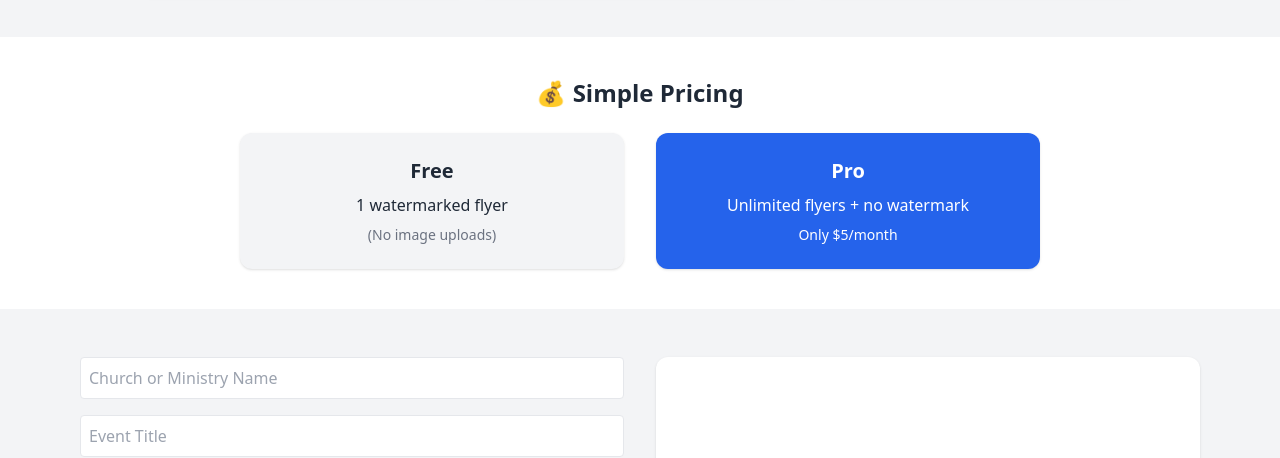
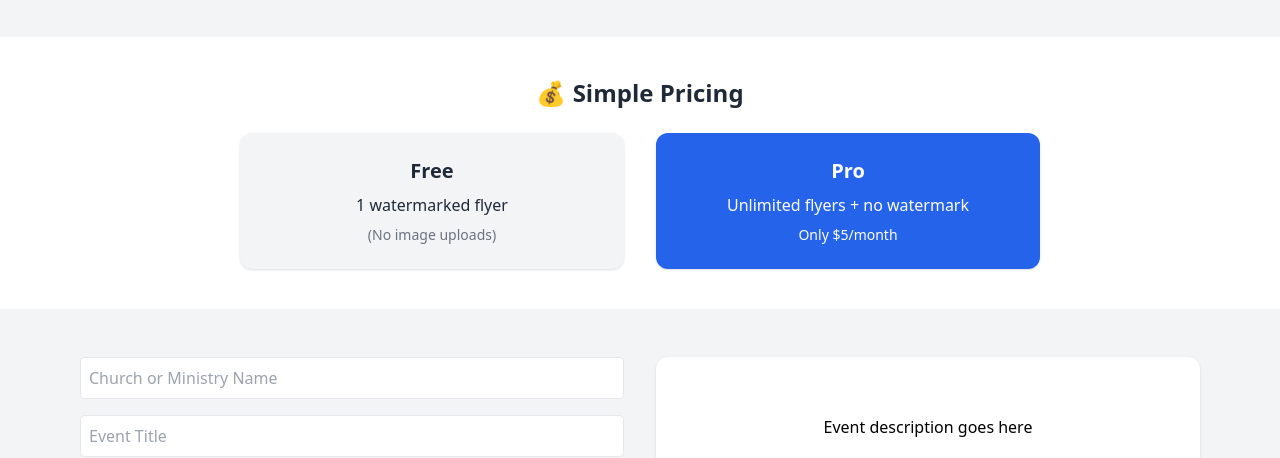
Before and after one commit to SethAlexander01/church-flyer-generator, a website: page index.html in a window 1280 px wide. Shown: the part 335-793 px from the top of the page. Drawn offline with nearby package versions, Linux system fonts and the light colour scheme; a script that the page names is missing.

Commit message:
Update index.html

```diff
--- a/index.html
+++ b/index.html
@@ -107,7 +107,7 @@
       <div id="flyerPreview" class="w-full h-full flex flex-col items-center text-center p-4 space-y-2">
         <p id="churchName" class="text-lg font-semibold uppercase"></p>
         <p id="flyerTitle" class="text-3xl font-bold"></p>
-        <p id="eventDescription"></p>
+        <p id="eventDescription" style="font-size:16px; color:#000; margin-top:10px; white-space:pre-wrap;">Event description goes here</p>
         <p id="flyerDate" class="text-lg"></p>
         <p id="flyerLocation" class="text-md"></p>
         <p id="guestSpeaker" class="italic"></p>
```
